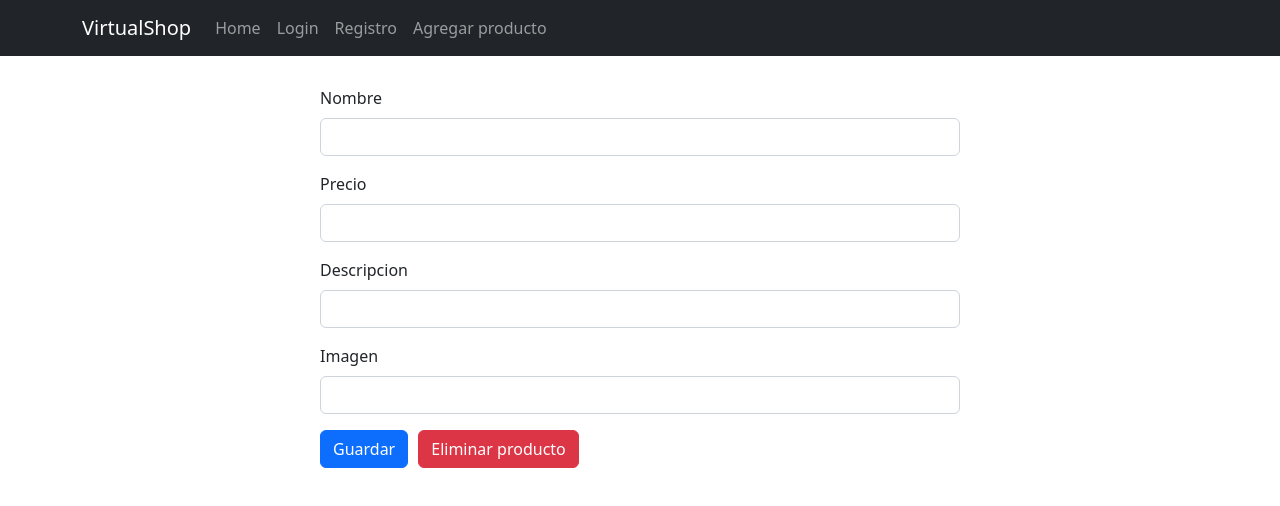
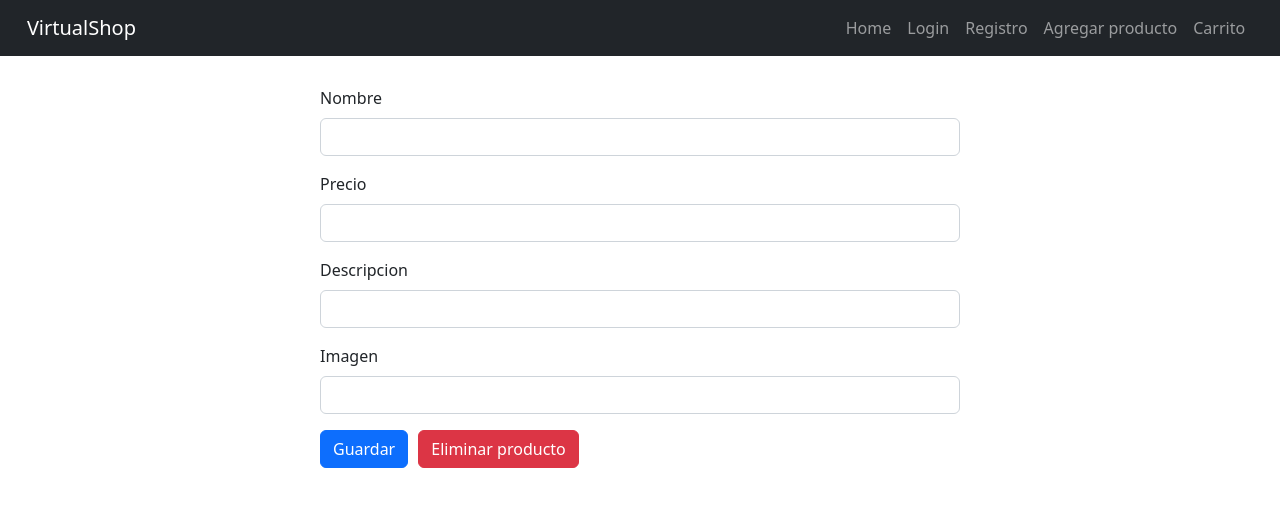
Before and after one commit to Eric9516/Tecno-Shop, a React (Create React App) app: page /producto/editar/1 in a window 1280 px wide. Shown: the top 506 px of the page. Built offline with nearby package versions, Linux system fonts and the light colour scheme; no server answers; the database is empty.

Commit message:
preparando entrega final

```diff
--- a/src/App.js
+++ b/src/App.js
@@ -6,6 +6,7 @@ import NavBar from "./Components/NavBar";
 import Producto from "./Pages/Producto";
 import ProductosAlta from "./Pages/ProductosAlta";
 import ProductosMod from "./Pages/ProductosMod";
+import Carrito from "./Pages/Carrito";
 
 const estilos = {
     app: {
@@ -24,6 +25,7 @@ function App() {
                     <Route path="/login" element={<Login />} />
                     <Route path="/producto/alta" element={<ProductosAlta />} />
                     <Route path="/producto/editar/:id" element={<ProductosMod />} />
+                    <Route path="/Carrito/id" element={<Carrito />} />
                 </Routes>
             </Router>
         </div>
--- a/src/Components/NavBar.jsx
+++ b/src/Components/NavBar.jsx
@@ -4,17 +4,24 @@ import { Nav, Navbar, Container } from "react-bootstrap";
 
 const estilos = {
     navBar: {
+        display: "flex",
+        justifyContent: "space-evenly",
         marginBottom: "30px",
+        // paddingLeft: "30px",
+    },
+    navBrand: {
+        width: "60%",
     },
 };
 
 const NavBar = () => {
     return (
-        <div style={estilos.navBar}>
-            <Navbar bg="dark" variant="dark">
-                <Container>
-                    <Navbar.Brand href="#home">VirtualShop</Navbar.Brand>
-                    <Nav className="me-auto">
+        <div>
+            <Navbar bg="dark" variant="dark" style={estilos.navBar}>
+                <Navbar.Brand href="#home" style={estilos.navBrand}>
+                    VirtualShop
+                </Navbar.Brand>
+                <Nav>
                     <Nav.Link as={Link} to="/">
                         Home
                     </Nav.Link>
@@ -27,8 +34,11 @@ const NavBar = () => {
                     <Nav.Link as={Link} to="/productos/alta">
                         Agregar producto
                     </Nav.Link>
+
+                    <Nav.Link as={Link} to="/carrito">
+                        Carrito
+                    </Nav.Link>
                 </Nav>
-                </Container>
             </Navbar>
         </div>
     );
--- a/src/Components/Productos.jsx
+++ b/src/Components/Productos.jsx
@@ -45,6 +45,13 @@ const Productos = () => {
                                         Editar
                                     </Link>
                                 </Button>
+                                <br />
+                                <br />
+                                <Button variant="primary">
+                                    <Link style={{ color: "#fff", textDecoration: "none" }} to={`/carrito/${item.id}`}>
+                                        Agregar al carrito
+                                    </Link>
+                                </Button>
                             </Card.Body>
                         </Card>
                     </div>
--- /dev/null
+++ b/src/Pages/Carrito.jsx
@@ -0,0 +1,37 @@
+import React, { useState, useEffect } from "react";
+import { useParams } from "react-router-dom";
+import "../estilos.css";
+import { Button, Card } from "react-bootstrap";
+import firebase from "../Config/firebase";
+
+const Carrito = () => {
+    const { id } = useParams();
+    const [resultado, setResultado] = useState({});
+
+    useEffect(() => {
+        const peticion = async () => {
+            try {
+                const pet = await firebase.firestore().doc(`productos/${id}`).get();
+                setResultado(pet.data());
+            } catch (error) {
+                console.log(error);
+            }
+        };
+        peticion();
+    }, []);
+    return (
+        <div className="contenedor_detalle">
+            <Card style={{ width: "300px", margin: "0 auto" }}>
+                <Card.Img variant="top" src={resultado.image} />
+                <Card.Body>
+                    <Card.Title>🛒{resultado.name}</Card.Title>
+                    <Card.Text>▪ Precio: ${resultado.price}</Card.Text>
+                    <Card.Text>▪ Descripción: {resultado.description}</Card.Text>
+                    <Button variant="primary">Comprar</Button>
+                </Card.Body>
+            </Card>
+        </div>
+    );
+};
+
+export default Carrito;
--- a/src/Pages/ProductosMod.jsx
+++ b/src/Pages/ProductosMod.jsx
@@ -47,9 +47,9 @@ const ProductosMod = () => {
         }
     };
 
-    const deleteProduct = (id) => {
+    const deleteProduct = async (id) => {
         try {
-            firebase.firestore().doc(`productos/${id}`).delete;
+            firebase.firestore().doc(`productos/${id}`).delete();
         } catch (error) {
             console.log(error);
         }
--- a/src/index.css
+++ b/src/index.css
@@ -1,4 +1,4 @@
-body {
+/* body {
   margin: 0;
   font-family: -apple-system, BlinkMacSystemFont, 'Segoe UI', 'Roboto', 'Oxygen',
     'Ubuntu', 'Cantarell', 'Fira Sans', 'Droid Sans', 'Helvetica Neue',
@@ -10,4 +10,4 @@ body {
 code {
   font-family: source-code-pro, Menlo, Monaco, Consolas, 'Courier New',
     monospace;
-}
+} */
```
Lines whose indentation alone changed are shown as unchanged.
